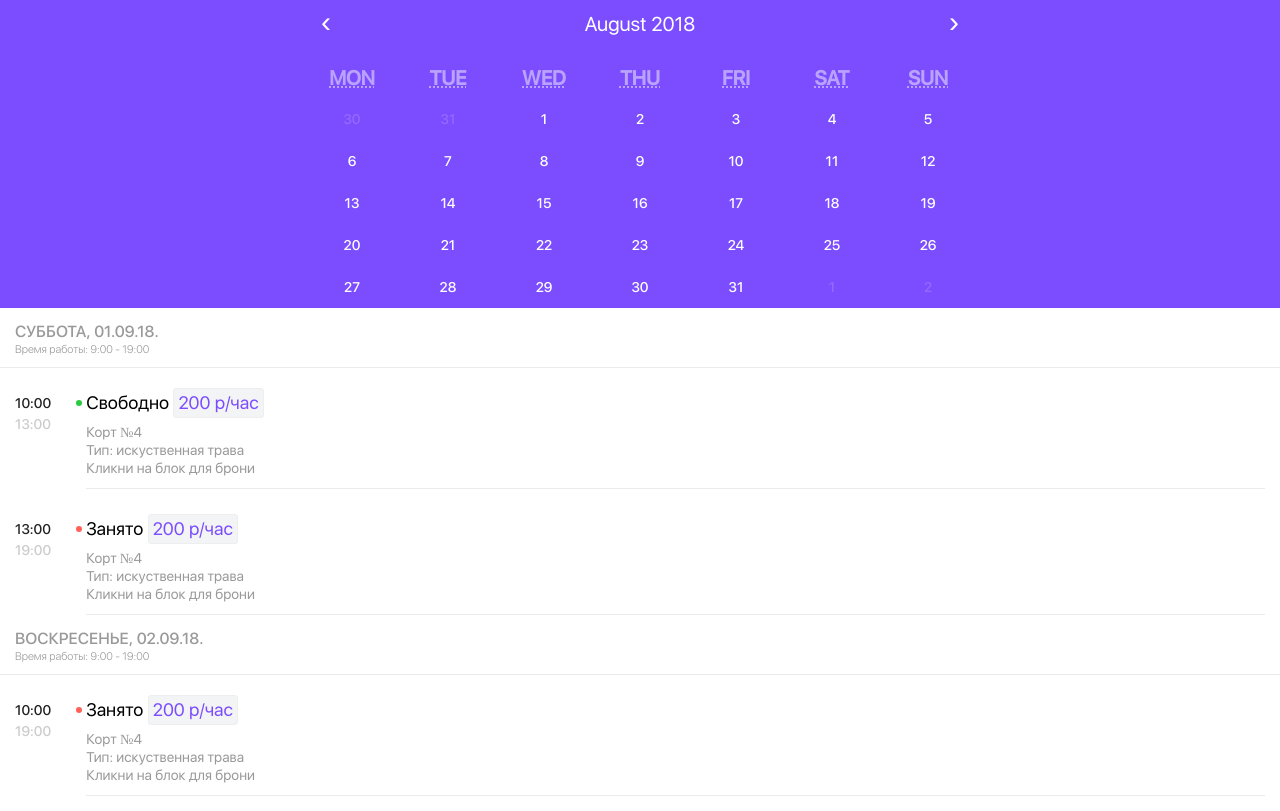
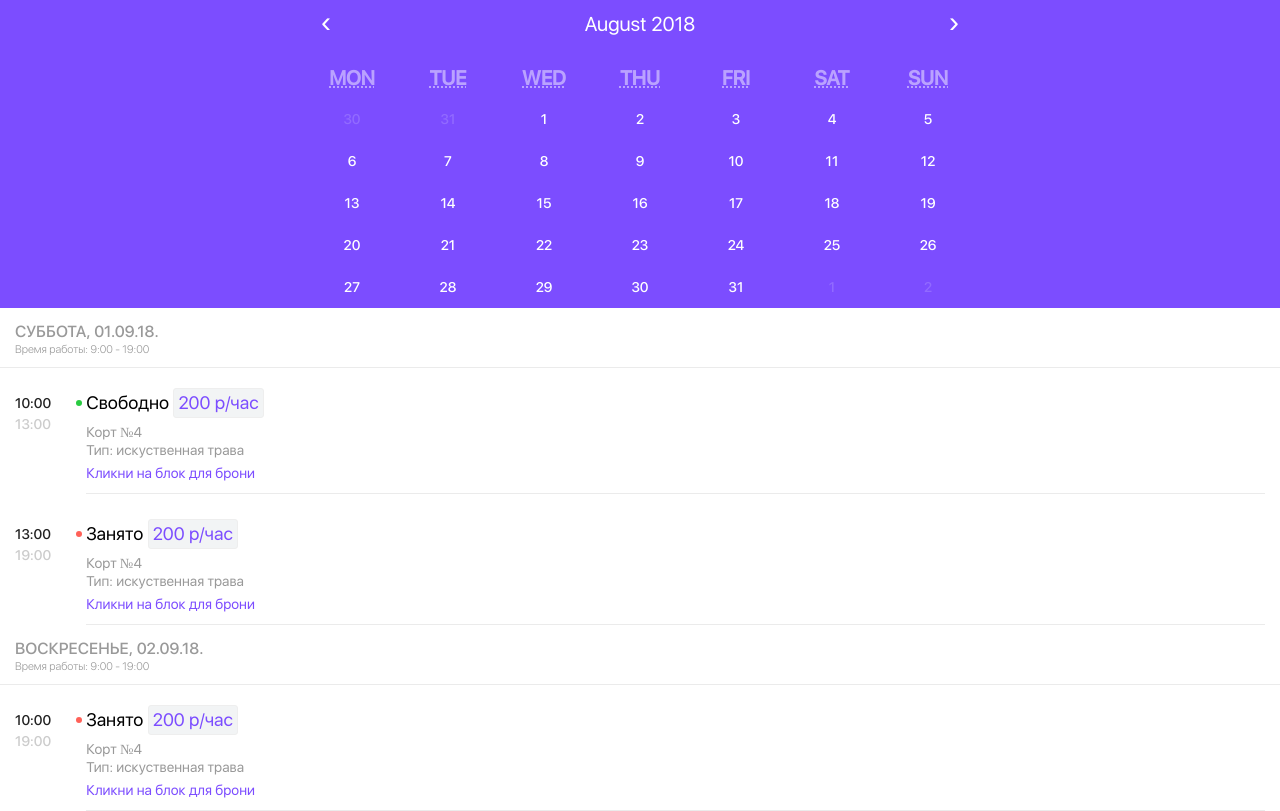
Before and after one commit to Vladislav1233/playbook-frontend, a React (Create React App) app: page / in a window 1280 px wide. Built offline with nearby package versions, Linux system fonts and the light colour scheme.

Commit message:
add style for text click me

```diff
--- a/src/components/ScheduleItem/ScheduleItem.scss
+++ b/src/components/ScheduleItem/ScheduleItem.scss
@@ -71,6 +71,11 @@
     font-size: 14px;
     line-height: 18px;
     color: #999999;
+
+    &--click {
+      margin-top: 5px;
+      color: #7c4dff;
+    }
   }
 
   &__price {
--- a/src/components/ScheduleItem/index.js
+++ b/src/components/ScheduleItem/index.js
@@ -17,7 +17,7 @@ class ScheduleItem extends Component {
           <div className={`b-schedule-item__state ${status ? 'b-schedule-item__state--free': 'b-schedule-item__state--busy'}`}>{status ? 'Свободно' : 'Занято'} <span className="b-schedule-item__price">{price} р/час</span></div>
           <div className="b-schedule-item__court-info">Корт №{court}</div>
           <div className="b-schedule-item__court-info">Тип: искуственная трава</div>
-          <div className="b-schedule-item__court-info">Кликни на блок для брони</div>
+          <div className="b-schedule-item__court-info b-schedule-item__court-info--click">Кликни на блок для брони</div>
         </div>
       </div>
     )
```
